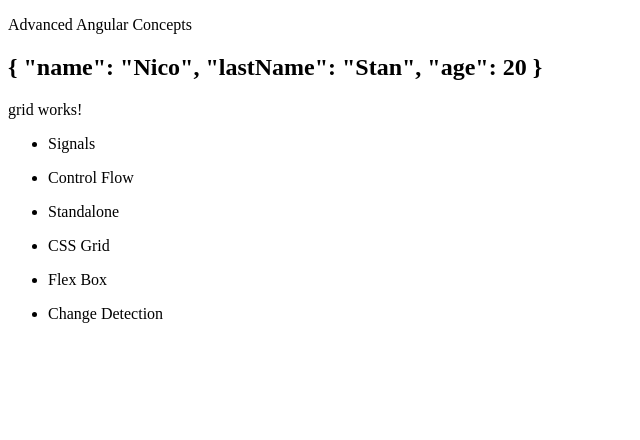
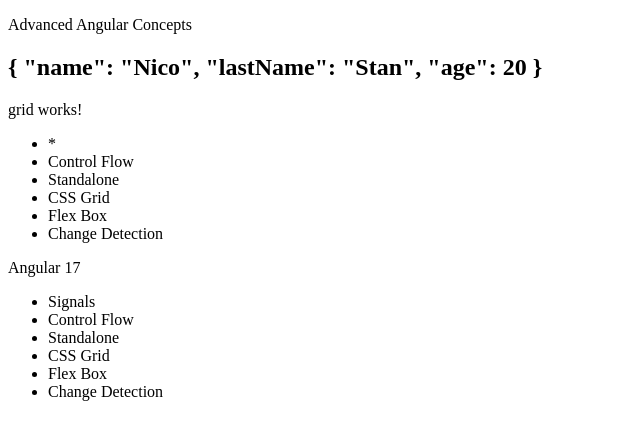
Before and after one commit to CristianSifuentes/angular-sketsh, an Angular app: page / in a window 1280 px wide. Shown: the top 440 px of the page, without its empty margins (0-640 px from the left). Built offline with nearby package versions, Linux system fonts and the light colour scheme.

Commit message:
angular 17 (new control flow) vs angular 2 (basic structural directives)

```diff
--- a/src/app/components/grid/grid.html
+++ b/src/app/components/grid/grid.html
@@ -3,10 +3,42 @@
 
 <p>grid works!</p>
 <section>
-    <ul *ngFor="let item of concepts">
+    <!-- <ul *ngFor="let item of concepts;">
         <li *ngIf="item.trim().toLowerCase() === 'Signals'; else itemDefault">Fix</li>
          <ng-template #itemDefault>
             <li>{{item}}</li>
          </ng-template>
     </ul>
+
+  -->
+
+  <ul>
+    <li *ngFor="let item of concepts">
+       <span *ngIf="item.trim().toLowerCase() === 'signals'; else itemDefault">
+        *
+       </span>
+       <ng-template #itemDefault>
+          <span>{{ item }}</span>
+       </ng-template>
+    </li>
+  </ul>
+
 </section>
+
+<p>Angular 17</p>
+<section>
+    <ul>
+    <!-- this is more performant-->
+    <!-- ANGULAR 17 -> 19 -->
+    @for (item of concepts; track $index) {
+      <li>
+        @if(item.trim().toLocaleLowerCase() === 'spider') {
+                *
+
+        } @else {
+                {{item}}
+        }
+      </li>
+    }
+ </ul>
+</section>
```
